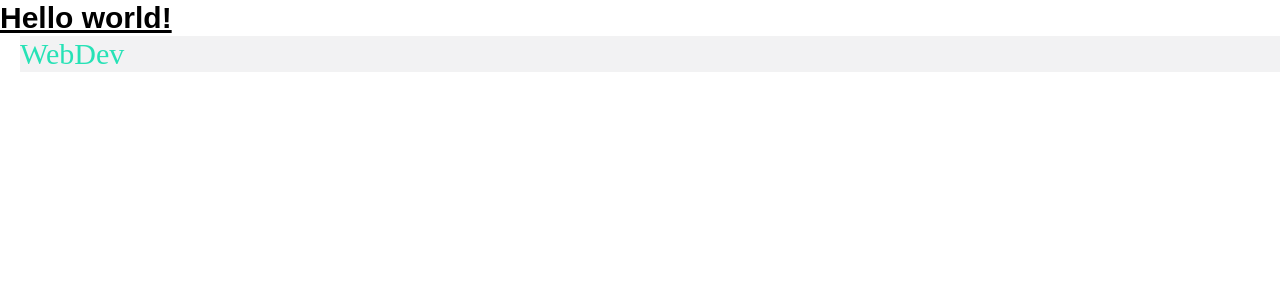
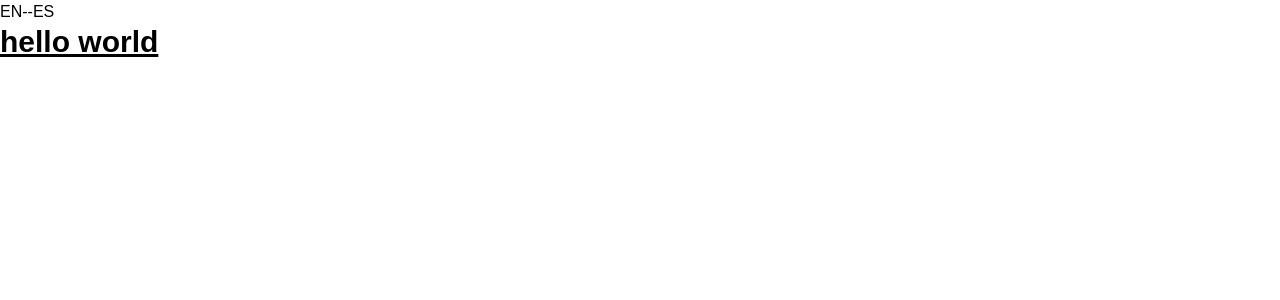
Before and after one commit to WebDev-Development/WebDev-App, a Next.js app: page / in a window 1280 px wide. Shown: the top 300 px of the page. Built offline with nearby package versions, Linux system fonts and the light colour scheme.

Commit message:
multilanguage

```diff
--- a/next.config.js
+++ b/next.config.js
@@ -1,6 +1,12 @@
 /** @type {import('next').NextConfig} */
+
 const nextConfig = {
-  reactStrictMode: true,
+	reactStrictMode: true,
+	swcMinify: true,
+	i18n: {
+		locales: ['en', 'es'],
+		defaultLocale: 'en',
+	},
 }
 
 module.exports = nextConfig
--- a/package.json
+++ b/package.json
@@ -12,6 +12,7 @@
     "eslint": "8.35.0",
     "eslint-config-next": "13.2.3",
     "next": "13.2.3",
+    "next-i18next": "^13.2.2",
     "react": "18.2.0",
     "react-dom": "18.2.0"
   },
--- a/pages/index.js
+++ b/pages/index.js
@@ -1,11 +1,18 @@
 import Head from 'next/head'
-import Image from 'next/image'
-import { Inter } from 'next/font/google'
+// import Image from 'next/image'
+// import { Inter } from 'next/font/google'
 import styles from '@/styles/Home.module.css'
+import { useRouter } from 'next/router'
+import en from '../public/locale/en'
+import es from '../public/locale/es'
+import Link from 'next/link'
 
-const inter = Inter({ subsets: ['latin'] })
+// const inter = Inter({ subsets: ['latin'] })
 
 export default function Home() {
+	const router = useRouter();
+	const { locale } = router;
+	const t = locale === 'en' ? en : es;
   return (
     <>
       <Head>
@@ -15,12 +22,17 @@ export default function Home() {
         <link rel="icon" href="/favicon.ico" />
       </Head>
       <main>
-        <h1 className="text-3xl font-bold underline">
-          Hello world!
+				<Link href='/' locale='en'>
+					EN
+				</Link>
+				--
+				<Link href='/' locale='es'>
+					ES
+				</Link>
+        <h1 className="text-3xl font-bold underline hover:text-color">
+          {t.title}
         </h1>
-        <p className="text-3xl text-color md:font-serif hover:text-black ml-5 bg-black/5">
-          WebDev
-        </p>
+
       </main>
     </>
   )
--- /dev/null
+++ b/public/locale/en.js
@@ -0,0 +1,3 @@
+export default {
+  title: "hello world",
+}
--- /dev/null
+++ b/public/locale/es.js
@@ -0,0 +1,3 @@
+export default {
+  title: "hola mundo",
+}
```
